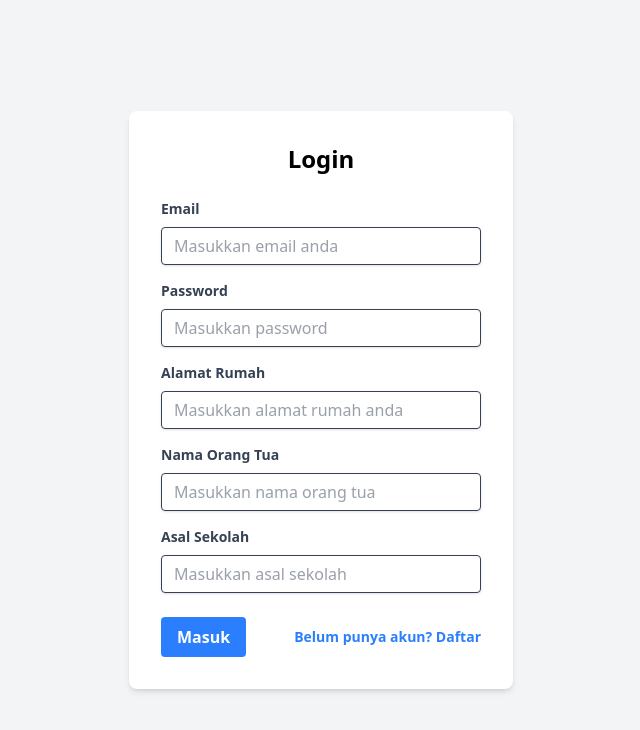
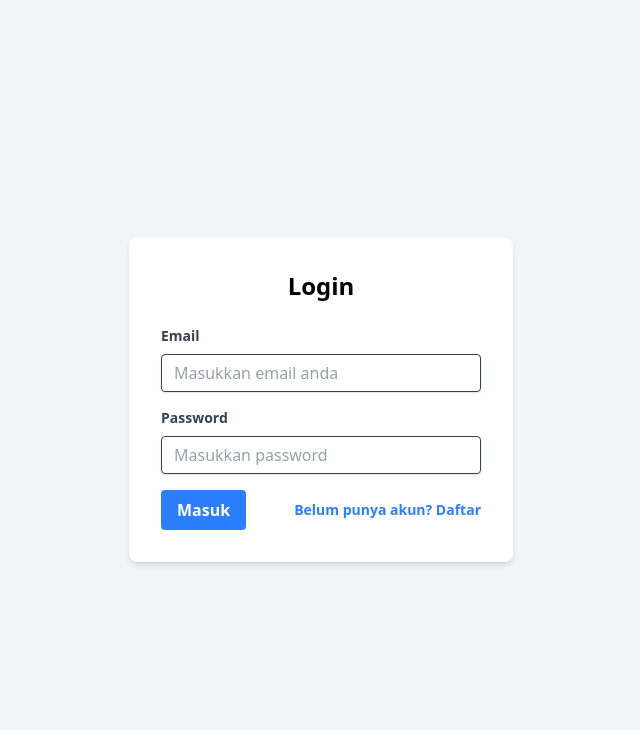
Before and after one commit to naila1222/react-tailwind, a React (Vite) app: page /d in a window 1280 px wide. Shown: the top 730 px of the page, without its empty margins (319-959 px from the left). Built offline with nearby package versions, Linux system fonts and the light colour scheme.

Commit message:
membuat register dan login

```diff
--- a/package.json
+++ b/package.json
@@ -11,6 +11,7 @@
   },
   "dependencies": {
     "@tailwindcss/vite": "^4.1.13",
+    "axios": "^1.12.2",
     "react": "^19.1.1",
     "react-dom": "^19.1.1",
     "react-router-dom": "^6.30.1",
--- a/src/pages/Register.jsx
+++ b/src/pages/Register.jsx
@@ -1,60 +1,80 @@
 import { useState } from "react";
-import { Link } from "react-router-dom";
+import { Link, useNavigate } from "react-router-dom";
+import axios from "axios";
 
-
-function Resiger() {
-    const [formData, setFormData] = useState ({
+function Register() {
+    const [formData, setFormData] = useState({
         email: '',
         password: '',
     });
 
+    const [loading, setLoading] = useState(false);
+    const navigate = useNavigate();
+
     const handleChange = (e) => {
-        setFormData({ ...formData, [e.target.name]: e.target.value});
+        setFormData({ ...formData, [e.target.name]: e.target.value });
     };
 
-    const handleSubmit = (e) => {
+    const handleSubmit = async (e) => {
         e.preventDefault();
-        console.log('Login data:', formData);
-        alert('Simulasi Login Berhasil')
+        setLoading(true);
+        try {
+            const response = await axios.post("http://localhost:5000/users", formData);
+            console.log("Register success:", response.data);
+            alert("Pendaftaran Berhasil");
+            navigate("/login");
+        } catch (error) {
+            console.error("Error Register:", error);
+            alert("Terjadi Kesalahan Saat Mendaftar");
+        } finally {
+            setLoading(false);
+        }
     };
 
     return (
-        <div className="flex item-center justify-center min-h-screen -bg-gray-100">
+        <div className="flex items-center justify-center min-h-screen bg-gray-100">
             <div className="bg-white p-8 rounded-lg shadow-md w-full max-w-sm">
-            <h1 className="text-2x1 font-bold text-center mb-6">Login</h1>
+                <h1 className="text-2xl font-bold text-center mb-6">Register</h1>
                 <form onSubmit={handleSubmit}>
                     <div className="mb-4">
                         <label className="block text-gray-700 text-sm font-bold mb-2" htmlFor="email">Email</label>
-                    <input className="shadow appearance-none border rounded w-full py-2 px-3 text-gray-700 leading-tight focus:outline-none focus:shadow-outline"
+                        <input
+                            className="shadow appearance-none border rounded w-full py-2 px-3 text-gray-700 leading-tight focus:outline-none focus:shadow-outline"
                             id="email"
                             type="email"
                             name="email"
                             value={formData.email}
-                    onchange={handleChange}
+                            onChange={handleChange}
                             placeholder="Masukan email anda"
                             required
                         />
                     </div>
                     <div className="mb-6">
-                    <label className="block text-gray-700 text-sm font-bold mb-2"htmlFor="Password">Password</label>
-                    <input className="shadow appearance-none border rounded w-full py-2 px-3 text-gray-700 leading-tight focus"
+                        <label className="block text-gray-700 text-sm font-bold mb-2" htmlFor="password">Password</label>
+                        <input
+                            className="shadow appearance-none border rounded w-full py-2 px-3 text-gray-700 leading-tight focus:outline-none focus:shadow-outline"
                             id="password"
                             type="password"
                             name="password"
                             value={formData.password}
-                    onchange={handleChange}
+                            onChange={handleChange}
                             placeholder="Masukan Password Anda"
                             required
                         />
                     </div>
                     <div className="flex items-center justify-between">
-                    <button className="bg-blue-500 hover:bg-blue-70 text-white font-bold py-2 px-4 rounded focus:outline-none focus:shadow-outline"
+                        <button
+                            className="bg-blue-500 hover:bg-blue-700 text-white font-bold py-2 px-4 rounded focus:outline-none focus:shadow-outline"
                             type="submit"
+                            disabled={loading}
                         >
-                    Masuk
+                            {loading ? "Mendaftar..." : "Daftar"}
                         </button>
-                    <Link to="/register" className="inline-block align-baseline font-bold text-sm text-blue-500 hover:text-blue-800">
-                    Belum punya akun? Daftar
+                        <Link
+                            to="/login"
+                            className="inline-block align-baseline font-bold text-sm text-blue-500 hover:text-blue-800"
+                        >
+                            Sudah punya akun? Masuk
                         </Link>
                     </div>
                 </form>
@@ -63,4 +83,4 @@ function Resiger() {
     );
 }
 
-export default  Resiger
+export default Register;
--- /dev/null
+++ b/src/pages/db.json
@@ -0,0 +1,5 @@
+{
+    "users": [
+
+    ]
+}
--- a/src/pages/login.jsx
+++ b/src/pages/login.jsx
@@ -5,9 +5,6 @@ function Login() {
   const [formData, setFormData] = useState({
     email: '',
     password: '',
-    alamatRumah: '',
-    orangtua: '',
-    asalSekolah: '',
   });
 
   const handleChange = (e) => {
@@ -60,61 +57,11 @@ function Login() {
             />
           </div>
 
-          {/* Alamat Rumah */}
-          <div className="mb-4">
-            <label className="block text-gray-700 text-sm font-bold mb-2" htmlFor="alamatRumah">
-              Alamat Rumah
-            </label>
-            <input
-              className="shadow appearance-none border rounded w-full py-2 px-3 text-gray-700 leading-tight focus:outline-none focus:shadow-outline"
-              id="alamatRumah"
-              type="text"
-              name="alamatRumah"
-              value={formData.alamatRumah}
-              onChange={handleChange}
-              placeholder="Masukkan alamat rumah anda"
-              required
-            />
-          </div>
-
-          {/* Nama Orang Tua */}
-          <div className="mb-4">
-            <label className="block text-gray-700 text-sm font-bold mb-2" htmlFor="orangtua">
-              Nama Orang Tua
-            </label>
-            <input
-              className="shadow appearance-none border rounded w-full py-2 px-3 text-gray-700 leading-tight focus:outline-none focus:shadow-outline"
-              id="orangtua"
-              type="text"
-              name="orangtua"
-              value={formData.orangtua}
-              onChange={handleChange}
-              placeholder="Masukkan nama orang tua"
-              required
-            />
-          </div>
-
-          {/* Asal Sekolah */}
-          <div className="mb-6">
-            <label className="block text-gray-700 text-sm font-bold mb-2" htmlFor="asalSekolah">
-              Asal Sekolah
-            </label>
-            <input
-              className="shadow appearance-none border rounded w-full py-2 px-3 text-gray-700 leading-tight focus:outline-none focus:shadow-outline"
-              id="asalSekolah"
-              type="text"
-              name="asalSekolah"
-              value={formData.asalSekolah}
-              onChange={handleChange}
-              placeholder="Masukkan asal sekolah"
-              required
-            />
-          </div>
 
           {/* Tombol & Link */}
           <div className="flex items-center justify-between">
             <button
-className="bg-blue-500 hover:bg-blue-700 text-white font-bold py-2 px-4 rounded focus:outline-none focus:shadow-outline"
+            className="bg-blue-500 hover:bg-blue-700 text-white font-bold py-2 px-4 rounded focus:outline-none focus:shadow-outline"
               type="submit"
             >
               Masuk
@@ -128,6 +75,8 @@ className="bg-blue-500 hover:bg-blue-700 text-white font-bold py-2 px-4 rounded
           </div>
         </form>
       </div>
+      <div>
+      </div>
     </div>
   );
 }
```
Also changed, not shown: 1 other file (tests, documents, lock files or other folders). Lines whose indentation alone changed are shown as unchanged.
